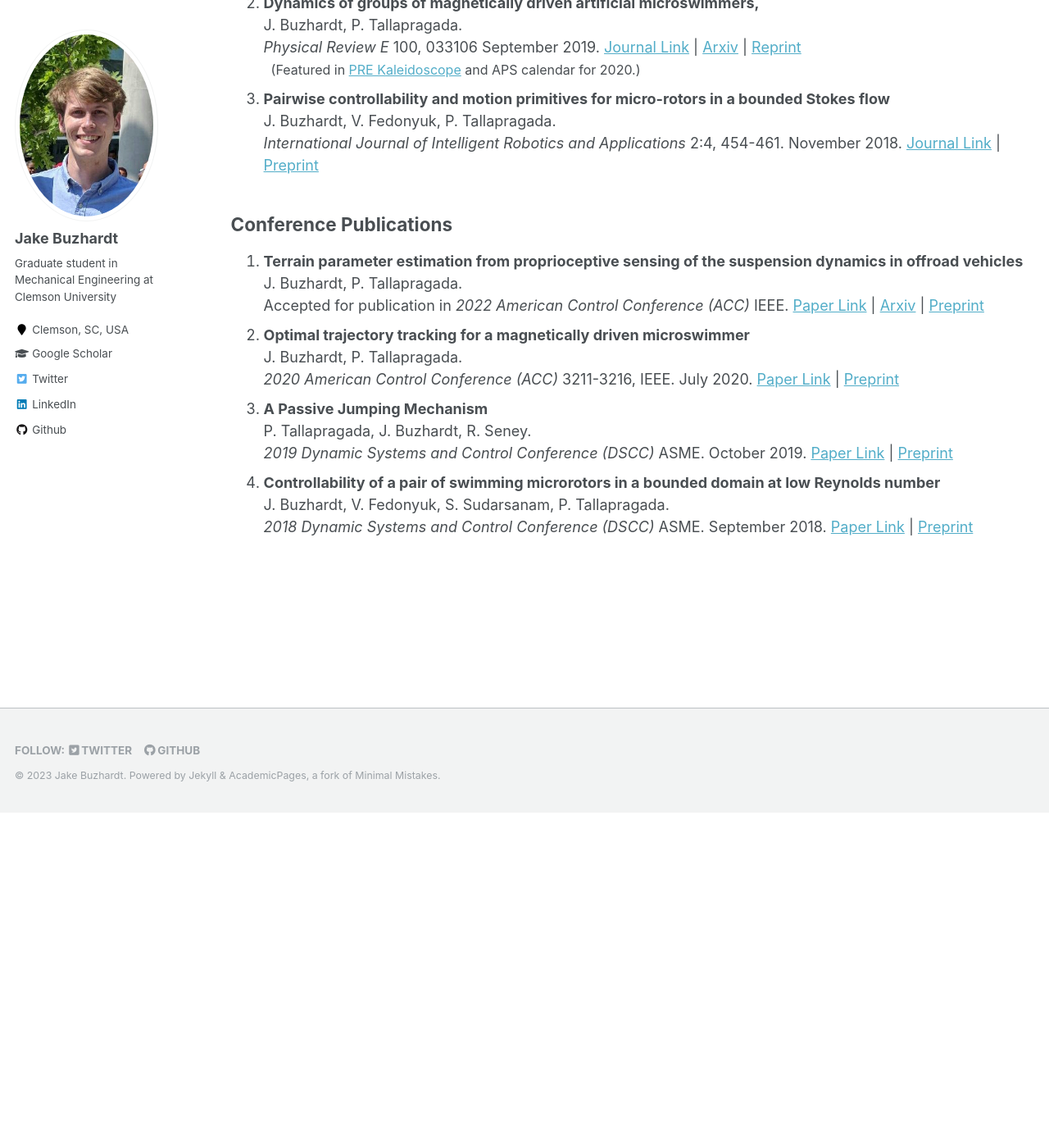
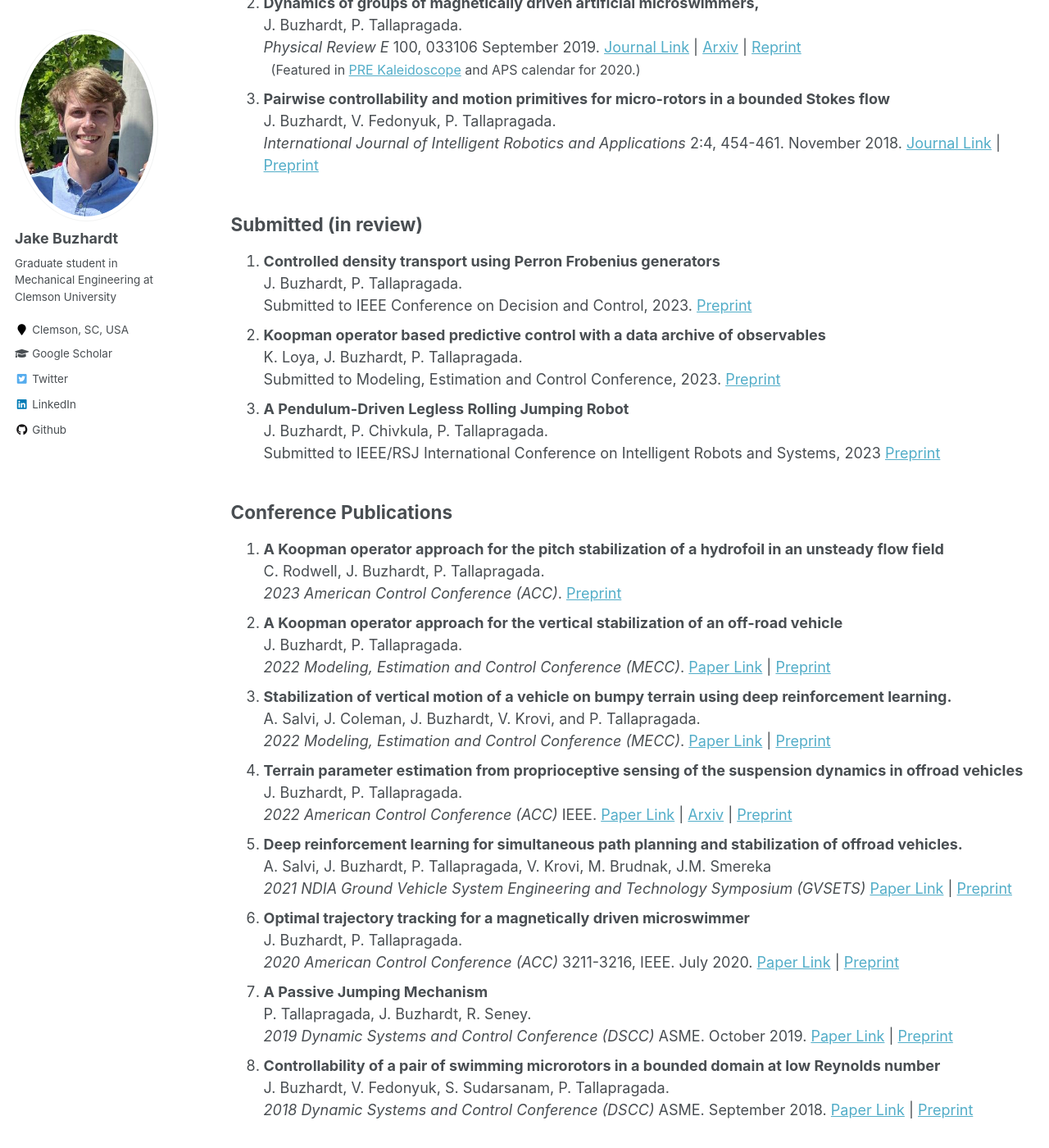
Before and after one commit to jbuzhar/jbuzhar.github.io, a Jekyll site: the page built from _pages/publications.md, in a window 1280 px wide and 1400 px high, scrolled down 408 px. Shown: the whole window at 82% size. Built offline with Jekyll 4.4.1, drawn with Linux system fonts in a browser that asks for light colours.

Commit message:
Update publications

```diff
--- a/_pages/publications.md
+++ b/_pages/publications.md
@@ -23,12 +23,37 @@ You can also find my publications on my [Google Scholar Profile](https://scholar
    _International Journal of Intelligent Robotics and Applications_ 2:4, 454-461. November 2018. [Journal Link](https://doi.org/10.1007/s41315-018-0075-5) | [Preprint](/files/ijira_bft_2018_v2.pdf)
 <!-- # -->
 
+## Submitted (in review)
+0. **Controlled density transport using Perron Frobenius generators** \
+    J. Buzhardt, P. Tallapragada. \
+  Submitted to IEEE Conference on Decision and Control, 2023. [Preprint](/files/cdc2023_bt.pdf)
+  <!-- # -->
+0. **Koopman operator based predictive control with a data archive of observables** \
+   K. Loya, J. Buzhardt, P. Tallapragada. \
+  Submitted to Modeling, Estimation and Control Conference, 2023. [Preprint](/files/MECC2023_LBT.pdf)
+  <!-- # -->
+0. **A Pendulum-Driven Legless Rolling Jumping Robot** \
+   J. Buzhardt, P. Chivkula, P. Tallapragada. \
+   Submitted to IEEE/RSJ International Conference on Intelligent Robots and Systems, 2023 [Preprint](/files/IROS2023_bct.pdf)
+
 ## Conference Publications
+0. **A Koopman operator approach for the pitch stabilization of a hydrofoil in an unsteady flow field** \
+   C. Rodwell, J. Buzhardt, P. Tallapragada. \
+   _2023 American Control Conference (ACC)_. [Preprint](/files/rbt_acc2023_KMPC.pdf)
+0. **A Koopman operator approach for the vertical stabilization of an off-road vehicle** \
+   J. Buzhardt, P. Tallapragada. \
+   _2022 Modeling, Estimation and Control Conference (MECC)_. [Paper Link](https://doi.org/10.1016/j.ifacol.2022.11.260) | [Preprint](/files/MECC2022_bt.pdf)
+0. **Stabilization of vertical motion of a vehicle on bumpy terrain using deep reinforcement learning.** \
+   A. Salvi, J. Coleman, J. Buzhardt, V. Krovi, and P. Tallapragada. \
+   _2022 Modeling, Estimation and Control Conference (MECC)_. [Paper Link](https://doi.org/10.1016/j.ifacol.2022.11.197) |  [Preprint](/files/MECC2022_sbckt.pdf)
 0. **Terrain parameter estimation from proprioceptive sensing of the suspension dynamics in offroad vehicles** \
    J. Buzhardt, P. Tallapragada. \
-   Accepted for publication in _2022 American Control Conference (ACC)_ IEEE. [Paper Link](https://doi.org/10.23919/ACC53348.2022.9867793) | [Arxiv](https://arxiv.org/abs/2202.04727) | [Preprint](/files/bt_estimation_acc2022.pdf)
-<!-- [Paper Link]() [Preprint]() -->
+   _2022 American Control Conference (ACC)_ IEEE. [Paper Link](https://doi.org/10.23919/ACC53348.2022.9867793) | [Arxiv](https://arxiv.org/abs/2202.04727) | [Preprint](/files/bt_estimation_acc2022.pdf)
 <!-- # -->
+0. **Deep reinforcement learning for simultaneous path planning and stabilization of offroad vehicles.** \
+   A. Salvi, J. Buzhardt, P. Tallapragada, V. Krovi, M. Brudnak, J.M. Smereka \
+   _2021 NDIA Ground Vehicle System Engineering and Technology Symposium (GVSETS)_ [Paper Link](https://shorturl.at/eiHIK) | [Preprint](/files/gvsets2021_offroadRL.pdf)
+   <!-- # -->
 0. **Optimal trajectory tracking for a magnetically driven microswimmer** \
    J. Buzhardt, P. Tallapragada. \
    _2020 American Control Conference (ACC)_ 3211-3216, IEEE. July 2020. [Paper Link](https://doi.org/10.23919/ACC45564.2020.9147973) | [Preprint](/files/bt_acc2020.pdf)
```
Also changed, not shown: 7 other files.
